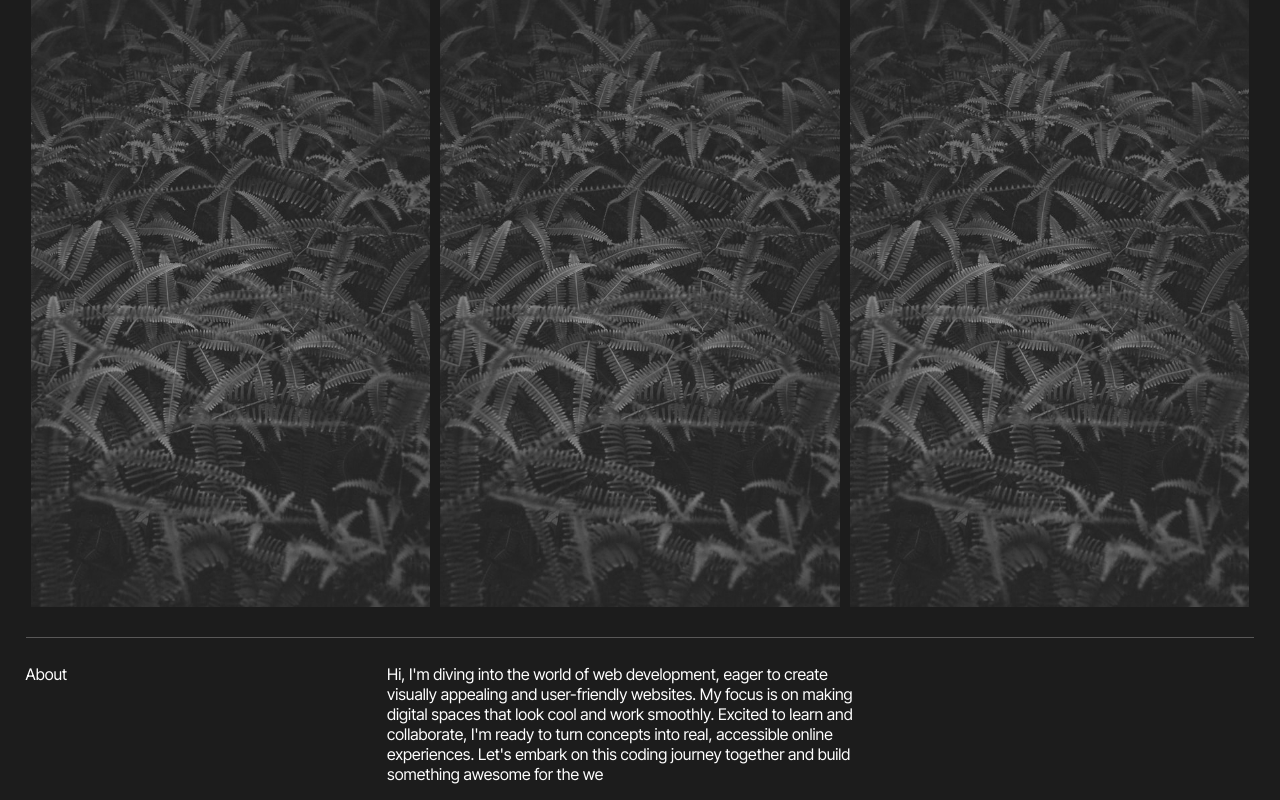
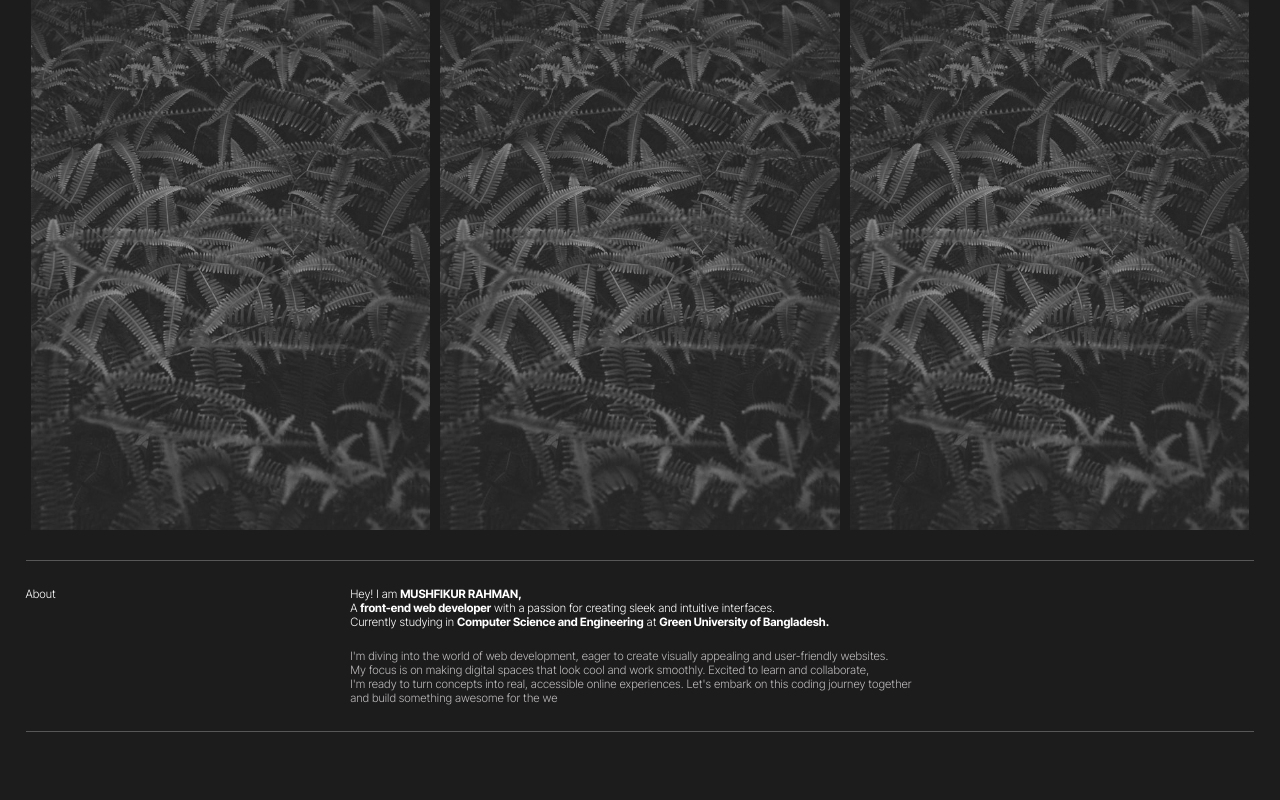
Before and after one commit to Mushfikur007/portfolio, a plain HTML site: page index.html in a window 1280 px wide. Shown: the part 465-1265 px from the top of the page. After the commit the page ends 1197 px from the top, so only its background shows below. Drawn offline with Linux system fonts and the light colour scheme.

Commit message:
About done

```diff
--- a/index.html
+++ b/index.html
@@ -37,9 +37,20 @@
                 <p>About</p>
             </div>
             <div id="abouttext2">
-                <p>Hi, I'm diving into the world of web development, eager to create visually appealing and user-friendly websites. My focus is on making digital spaces that look cool and work smoothly. Excited to learn and collaborate, I'm ready to turn concepts into real, accessible online experiences. Let's embark on this coding journey together and build something awesome for the we</p>
+                <div id="text1">
+                    <p>Hey! I am <b>MUSHFIKUR RAHMAN,</b></p>
+                    <p>A <b>front-end web developer</b> with a passion for creating sleek and intuitive interfaces.</p>
+                    <p>Currently studying in <b>Computer Science and Engineering</b> at <b>Green University of Bangladesh.</b></p><br>
+                </div>
+                <div id="text2">
+                    <p>I'm diving into the world of web development, eager to create visually appealing and user-friendly websites.</p>
+                    <p>My focus is on making digital spaces that look cool and work smoothly. Excited to learn and collaborate,</p>
+                    <p>I'm ready to turn concepts into real, accessible online experiences. Let's embark on this coding journey together</p>
+                    <p>and build something awesome for the we</p>
+                </div>
             </div>
         </div>
+        <hr>
     </div>
 </body>
 </html>
--- a/style.css
+++ b/style.css
@@ -46,7 +46,7 @@ html, body{
 }
 
 #text{
-    padding: 3vw 10vw;
+    padding: 0 10vw;
     margin-top: 7vw;
     justify-content: space-between;
 }
@@ -141,22 +141,31 @@ hr{
 #aboutcontainer {
     width: 100%;
     padding: 2vh 2vw;
-    overflow: hidden;
     display: flex;
     align-items: baseline;
-    justify-content: space-around;
-    gap: 25vw;
+    justify-content: flex-start;
+    gap: 23vw;
 }
 
 #abouttext1 p {
     color: #fff;
-    flex: 1;
-    text-align: right;
+    text-align: left;
+    font-size: 0.9vw;
+    font-weight: 300;
+    margin: 0;
+    margin-right: auto;
 }
 
 #abouttext2 p {
+    text-align: left;
+    font-size: 0.9vw;
+    font-weight: 300;
+}
+
+#abouttext2 #text1{
     color: #fff;
-    flex: 1;
-    text-align: left;
-    margin-right: 30vw;
 }
+
+#abouttext2 #text2{
+    color: #bdbaba;
+}
```
